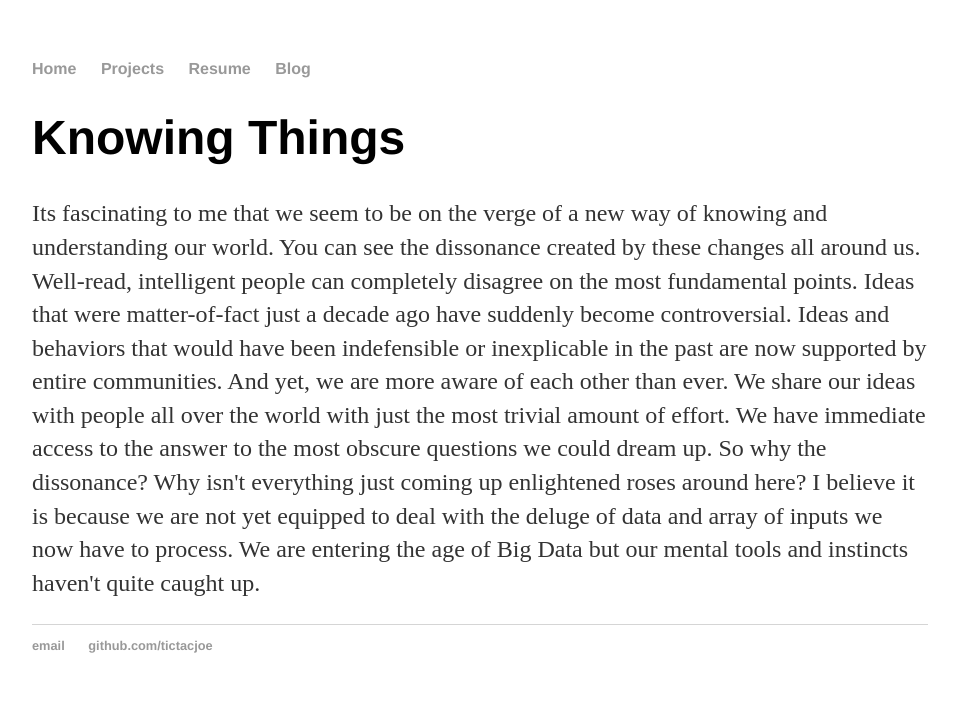
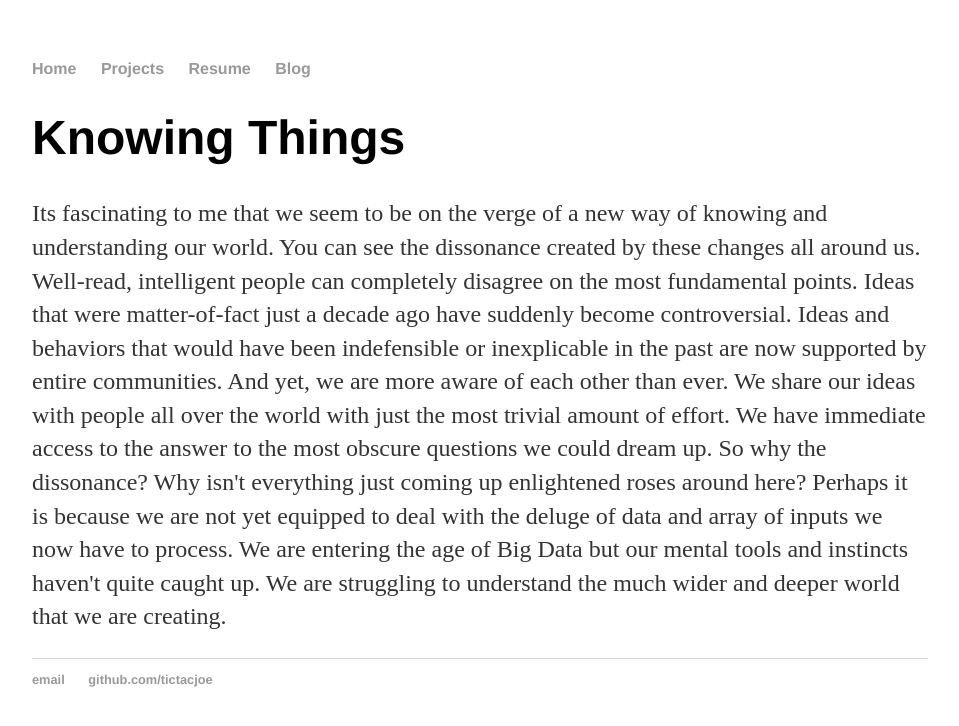
Before and after one commit to tictacjoe/tictacjoe.github.io, a Jekyll site: the page about.html, which Jekyll copies as it is, in a window 1280 px wide. Shown: the top 726 px of the page, without its empty margins (160-1119 px from the left). Built offline with Jekyll 4.4.1, drawn with Linux system fonts in a browser that asks for light colours.

Commit message:
Update about.html

```diff
--- a/about.html
+++ b/about.html
@@ -24,9 +24,10 @@
 					inexplicable in the past are now supported by entire communities.  And yet, we are more aware of each
 			                other than ever. We share our ideas with people all over the world with just the most trivial amount of
 					effort. We have immediate access to the answer to the most obscure questions we could dream up.  So why
-			                the dissonance?  Why isn't everything just coming up enlightened roses around here?  I believe it is
+			                the dissonance?  Why isn't everything just coming up enlightened roses around here?  Perhaps it is
 			                because we are not yet equipped to deal with the deluge of data and array of inputs we now have to process.
-			                We are entering the age of Big Data but our mental tools and instincts haven't quite caught up.</p>
+			                We are entering the age of Big Data but our mental tools and instincts haven't quite caught up.  We
+			                are struggling to understand the much wider and deeper world that we are creating.</p>
 				<!-- <p>Multi dimensional data.  </em>  <a href="/slm">Read more...</a></p> -->
     		</div><!-- /.blurb -->
 		</div><!-- /.container -->
```
